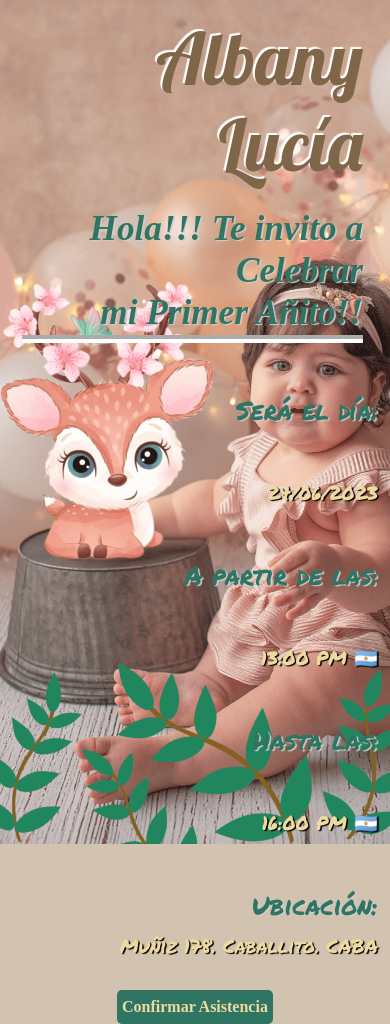
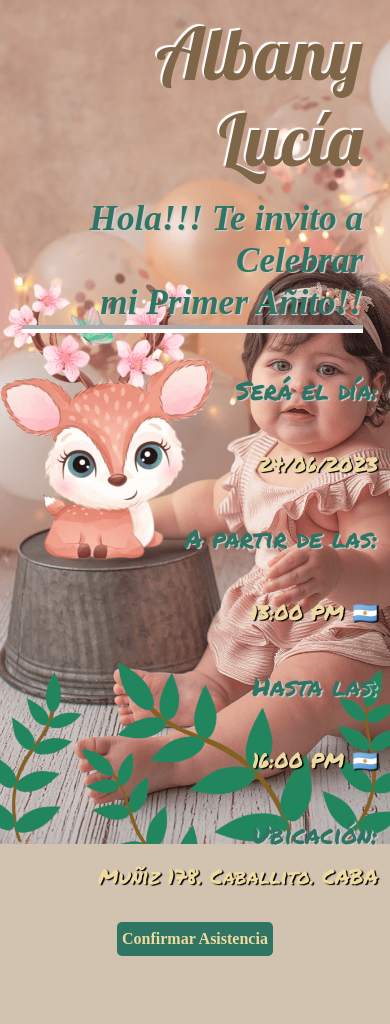
Before and after one commit to jhonyrequena/tarjeta_albany, a plain HTML site: page index.html in a window 390 px wide. After the commit the page ends 956 px from the top, so only its background shows below. Drawn offline with nearby package versions, Linux system fonts and the light colour scheme; a web font is replaced by a local one.

Commit message:
Ajustes y ajustes

```diff
--- a/style.css
+++ b/style.css
@@ -118,25 +118,28 @@ p{
     }
 
     h1{
-        margin-top: 15px;
+        margin-top: 10px;
         font-size: 4.5em;
     }
 
     h2{
         font-size: 2.2em;
-        margin-top: 20px;
+        margin-top: 15px;
     }
 
     h3{
         font-size: 1.6em;
+        margin-top: 40px;
     }
 
-    p, .direccion{
-        font-size: 1.2em;
+    p {
+        font-size: 1.3em;
+        margin-top: 40px;
     }
 
-    h3, p, .direccion {
-        margin-top: 50px;
+    .direccion{
+        font-size: 1.3em;
+        margin-top: 40px;
     }
 
 }
```
